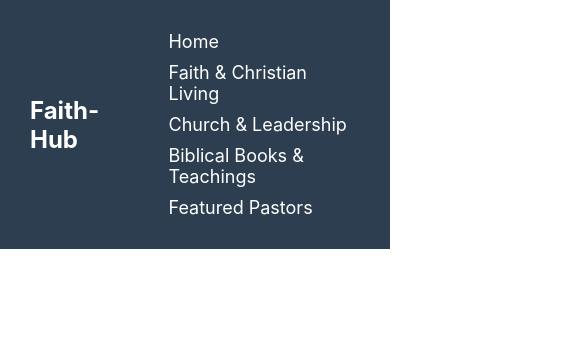
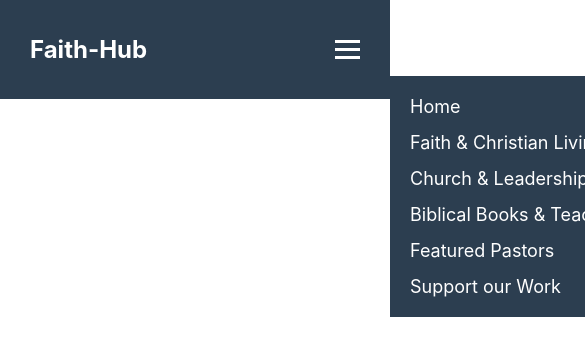
Before and after one commit to mlyshol/spirit-hub, a React (Create React App) app: page /sermons/biblicalbooks in a window 390 px wide. Shown: the top 356 px of the page, 585 px wide, since content can reach past the window. Built offline with nearby package versions, Linux system fonts and the light colour scheme.

Commit message:
Navbar javascript changes

```diff
--- a/src/components/navbar.css
+++ b/src/components/navbar.css
@@ -48,3 +48,44 @@
   color: #FFD700; /* Gold color for the active nav item */
   font-weight: bold;
 }
+
+/* Hamburger Menu Styles */
+.hamburger {
+  display: none;
+  flex-direction: column;
+  cursor: pointer;
+  gap: 5px;
+}
+
+.hamburger .bar {
+  width: 25px;
+  height: 3px;
+  background-color: white;
+  transition: all 0.3s ease;
+}
+
+/* Responsive Behavior */
+@media (max-width: 768px) {
+  .hamburger {
+    display: flex;
+  }
+
+  .nav-links {
+    position: absolute;
+    top: 60px;
+    right: 0;
+    background-color: #2C3E50;
+    flex-direction: column;
+    width: 100%;
+    align-items: flex-start;
+    padding: 20px;
+    gap: 15px;
+    transform: translateX(100%);
+    transition: transform 0.3s ease-in-out;
+    z-index: 1000;
+  }
+
+  .nav-links.active {
+    transform: translateX(0);
+  }
+}
--- a/src/components/navbar.js
+++ b/src/components/navbar.js
@@ -1,17 +1,61 @@
-import React from "react";
+import React, { useState } from "react";
 import { Link } from "react-router-dom";
 import "./navbar.css";
 
 const Navbar = () => {
+  const [menuOpen, setMenuOpen] = useState(false);
+
+  // Toggle the hamburger menu.
+  const toggleMenu = () => setMenuOpen(!menuOpen);
+
+  // Close menu on link click (for mobile)
+  const closeMenu = () => setMenuOpen(false);
+
   return (
     <nav className="navbar">
       <h1 className="logo">Faith-Hub</h1>
-      <ul className="nav-links">
-        <li><Link to="/">Home</Link></li>
-        <li><Link to="/faithchristianliving">Faith & Christian Living</Link></li>
-        <li><Link to="/churchleadership">Church & Leadership</Link></li>
-        <li><Link to="/biblicalbooks">Biblical Books & Teachings</Link></li>
-        <li><Link to="/featuredpastors">Featured Pastors</Link></li>
+      <div className="hamburger" onClick={toggleMenu}>
+        <div className={`bar ${menuOpen ? "open" : ""}`}></div>
+        <div className={`bar ${menuOpen ? "open" : ""}`}></div>
+        <div className={`bar ${menuOpen ? "open" : ""}`}></div>
+      </div>
+      <ul className={`nav-links ${menuOpen ? "active" : ""}`}>
+        <li>
+          <Link to="/" onClick={closeMenu}>
+            Home
+          </Link>
+        </li>
+        <li>
+          <Link to="/faithchristianliving" onClick={closeMenu}>
+            Faith & Christian Living
+          </Link>
+        </li>
+        <li>
+          <Link to="/churchleadership" onClick={closeMenu}>
+            Church & Leadership
+          </Link>
+        </li>
+        <li>
+          <Link to="/biblicalbooks" onClick={closeMenu}>
+            Biblical Books & Teachings
+          </Link>
+        </li>
+        <li>
+          <Link to="/featuredpastors" onClick={closeMenu}>
+            Featured Pastors
+          </Link>
+        </li>
+        <li>
+          {/* Hardcoded support link (update the href as needed) */}
+          <a
+            href="https://www.paypal.com/ncp/payment/K7TZPRBA2VY7U"
+            target="_blank"
+            rel="noopener noreferrer"
+            onClick={closeMenu}
+          >
+            Support our Work
+          </a>
+        </li>
       </ul>
     </nav>
   );
```
